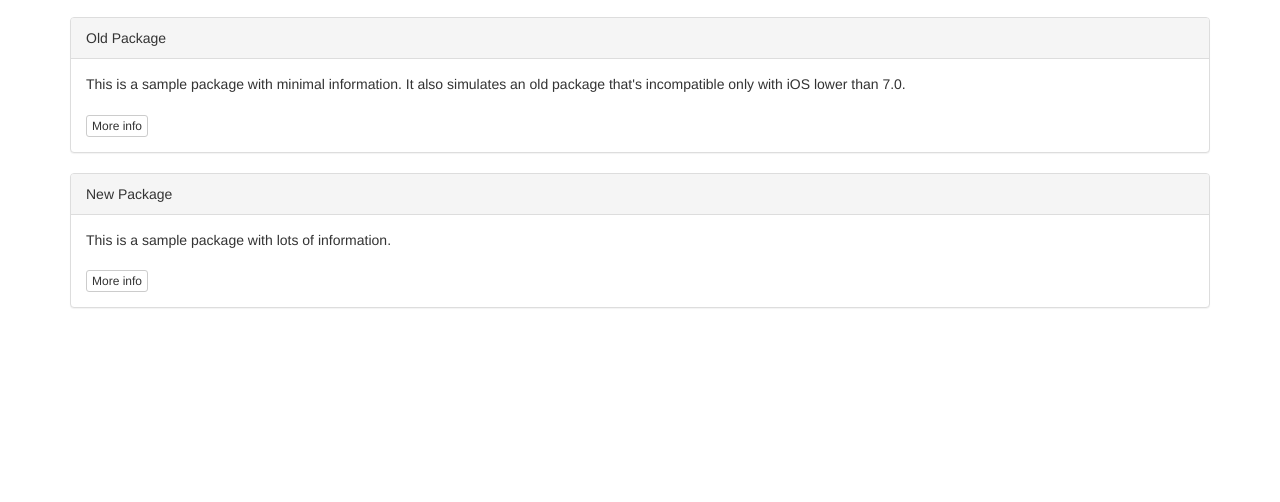
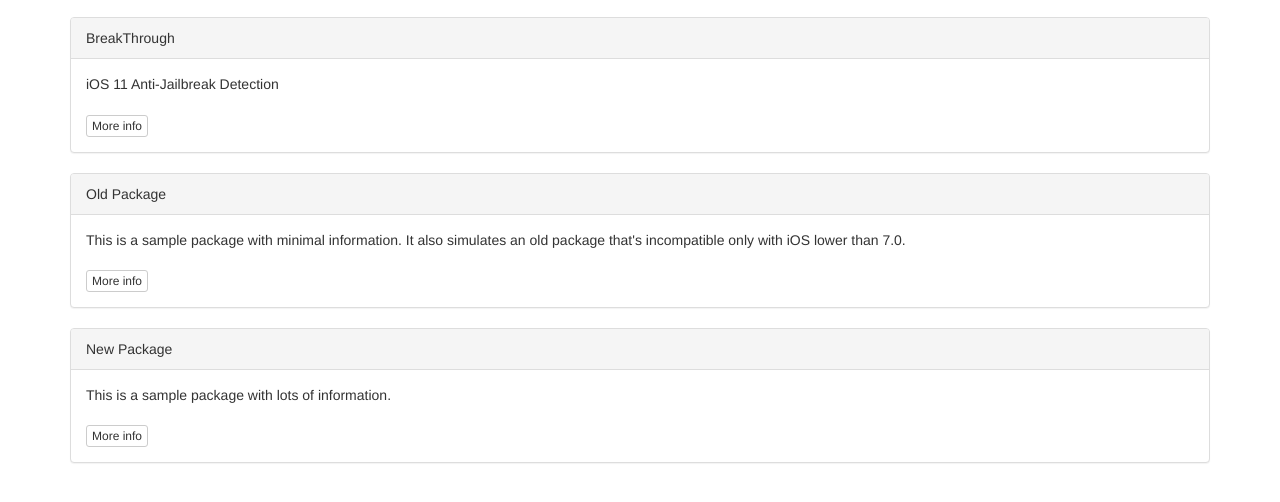
Before and after one commit to brandon-m-thomas/repo, a plain HTML site: page index.html in a window 1280 px wide. Shown: the part 286-788 px from the top of the page. Drawn offline with nearby package versions, Linux system fonts and the light colour scheme.

Commit message:
Adjusted BreakThrough pages

```diff
--- a/index.html
+++ b/index.html
@@ -25,7 +25,15 @@
 </div>
 
 <div class="container">
-	<div class="panel panel-default">
+    <div class="panel panel-default">
+	  <div class="panel-heading">BreakThrough</div>
+	  <div class="panel-body">
+		iOS 11 Anti-Jailbreak Detection<br /><br />
+		<a class="btn btn-xs btn-default" href="depictions/?p=net.sident.rio.ios.breakthrough_8.21.5">More info</a>
+	  </div>
+	</div>
+
+    <div class="panel panel-default">
 	  <div class="panel-heading">Old Package</div>
 	  <div class="panel-body">
 		This is a sample package with minimal information.
@@ -43,5 +51,6 @@
 	</div>
 </div>
 
+
 </body>
 </html>
```
